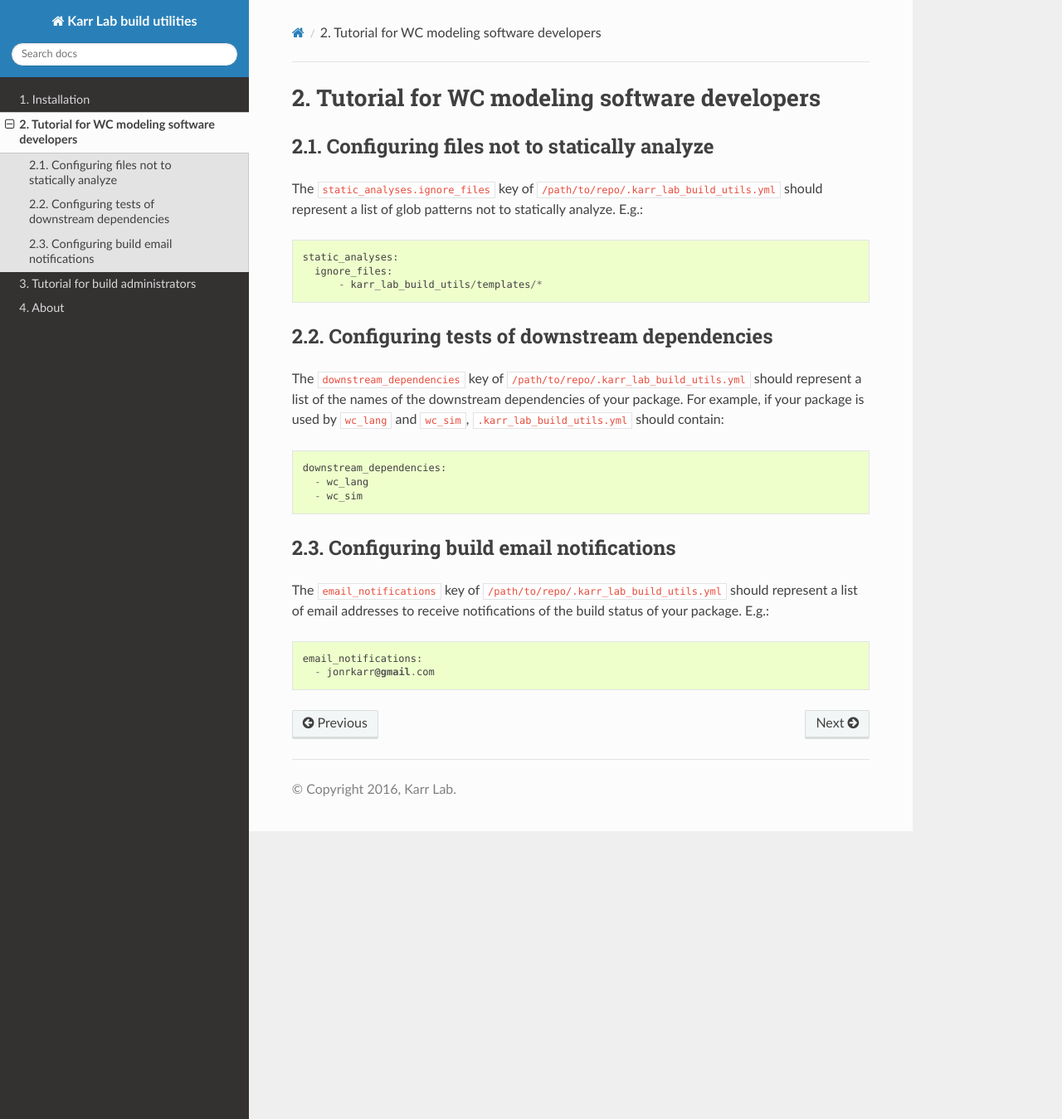
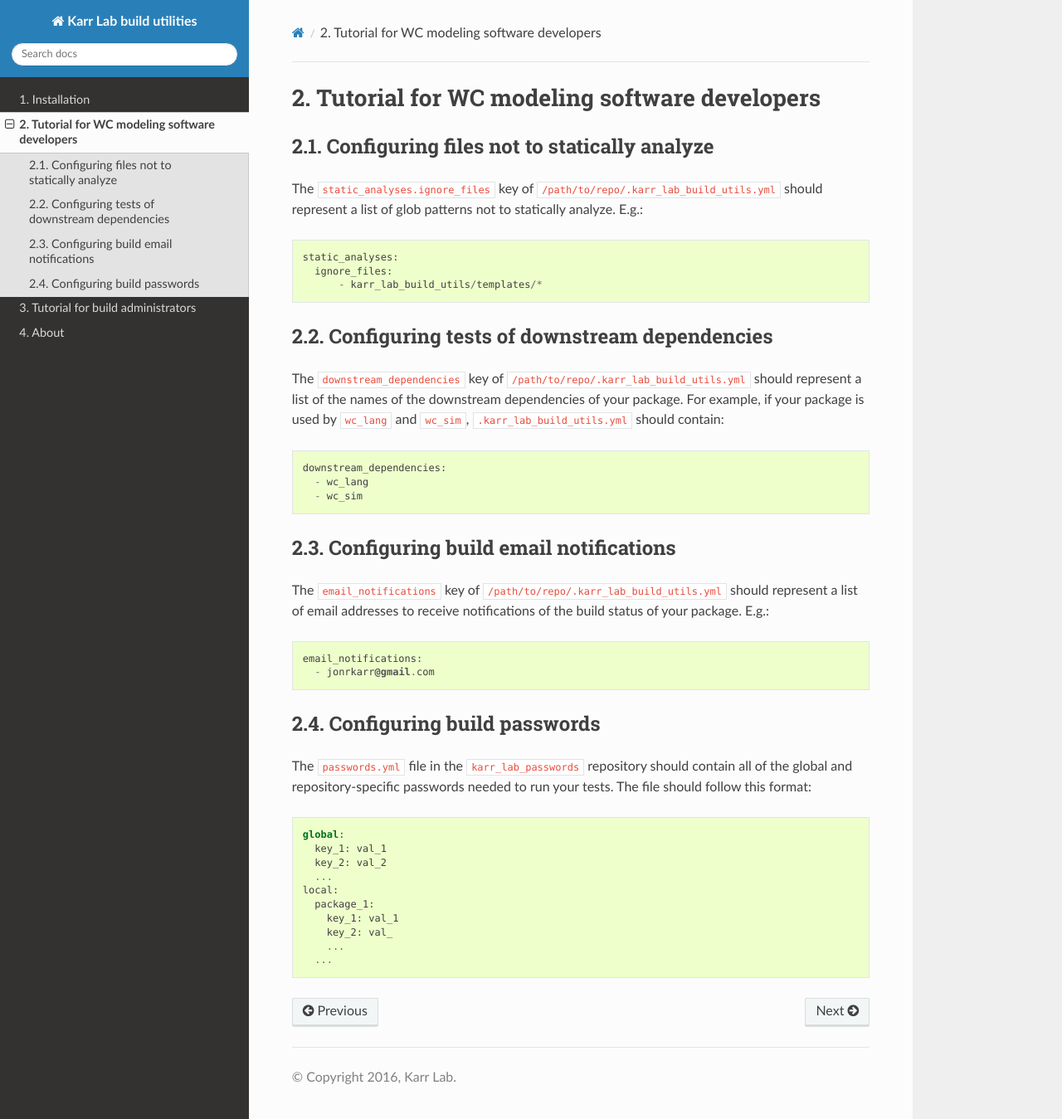
Before and after one commit to KarrLab/karr_lab_build_utils, a Sphinx documentation site: the page built from docs/tutorial_developers.rst, in a window 1280 px wide and 1349 px high. Shown: the whole window at 83% size. Built offline with Sphinx 7.4.7 and the Read the Docs theme 2.0.0, drawn with Linux system fonts in a browser that asks for light colours; pages that are not in the unit, such as notebooks, are missing from menus; the version number could not be read and is left out.

Commit message:
supporting global and local passwords

```diff
--- a/docs/tutorial_developers.rst
+++ b/docs/tutorial_developers.rst
@@ -27,3 +27,20 @@ The ``email_notifications`` key of ``/path/to/repo/.karr_lab_build_utils.yml`` s
 
     email_notifications:
       - jonrkarr@gmail.com
+
+
+Configuring build passwords
+---------------------------
+
+The ``passwords.yml`` file in the ``karr_lab_passwords`` repository should contain all of the global and repository-specific passwords needed to run your tests. The file should follow this format::
+
+    global:
+      key_1: val_1
+      key_2: val_2
+      ...
+    local:
+      package_1:
+        key_1: val_1
+        key_2: val_
+        ...
+      ...
```
Also changed, not shown: 1 other file.
